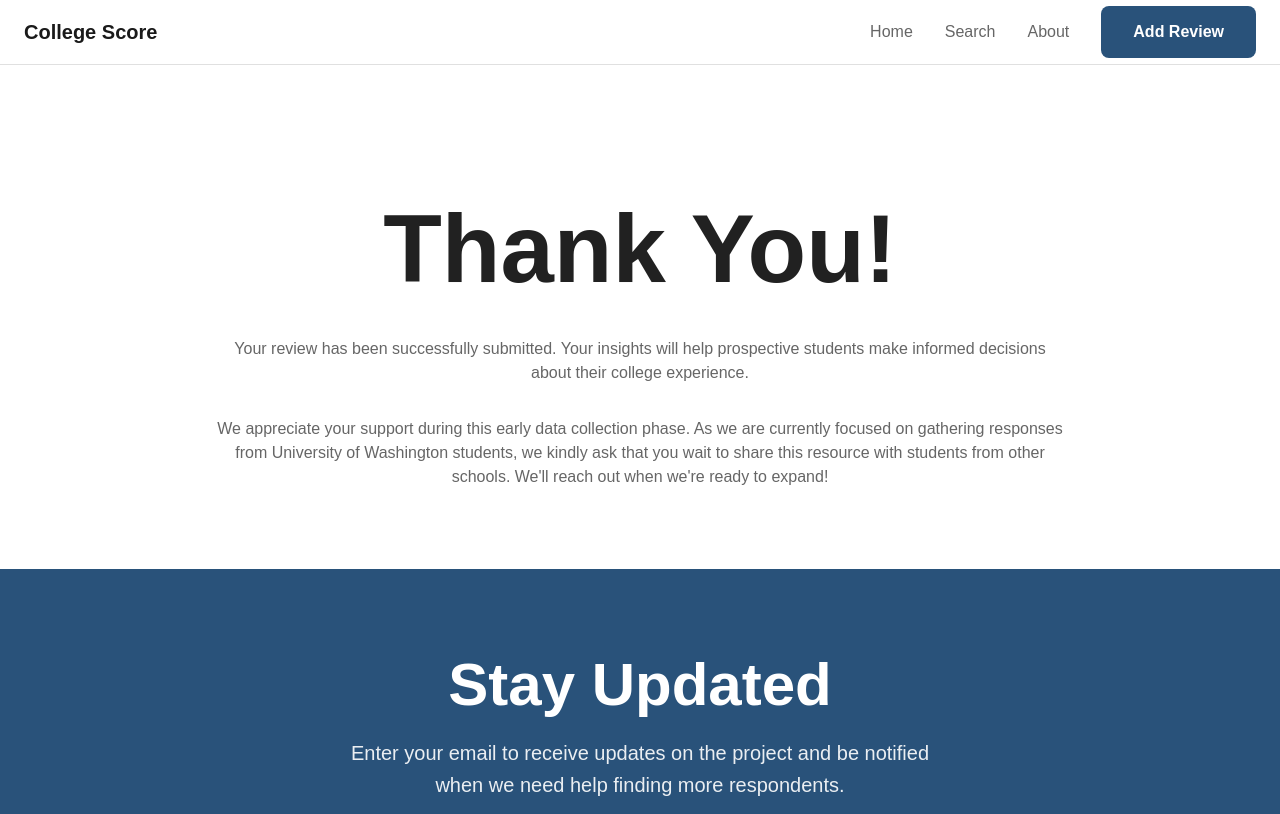
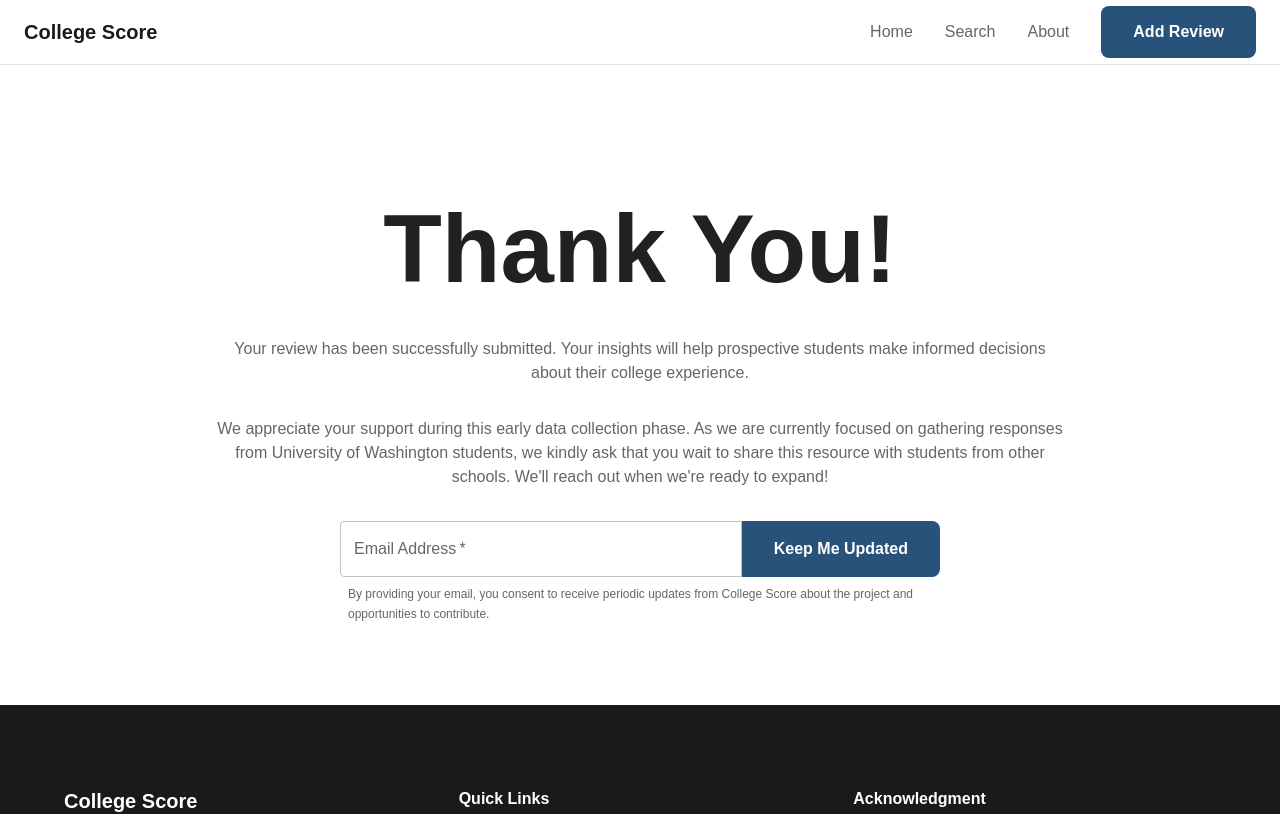
Before and after one commit to collegescore/frontend, a Next.js app: page /thank-you in a window 1280 px wide. Shown: the top 814 px of the page. Built offline with nearby package versions, Linux system fonts and the light colour scheme; some icons are missing; what @mui/material-nextjs would draw is missing.

Commit message:
simplified thank you page

```diff
--- a/src/app/thank-you/page.tsx
+++ b/src/app/thank-you/page.tsx
@@ -46,55 +46,17 @@ export default function ThankYouPage() {
               share this resource with students from other schools. We&apos;ll
               reach out when we&apos;re ready to expand!
             </Paragraph>
-          </Stack>
-        </Container>
-      </Section>
-
-      <Section bgcolor="primary.main" id="stay-updated">
-        <Container
-          sx={{
-            color: "white",
-            textAlign: "center",
-          }}
-        >
-          <Typography
-            variant="h2"
-            component="h2"
-            sx={{
-              fontWeight: 800,
-              mb: 2,
-              fontSize: { xs: "2.25rem", sm: "3rem", md: "3.75rem" },
-              lineHeight: 1.2,
-            }}
-          >
-            Stay Updated
-          </Typography>
-
-          <Typography
-            variant="h6"
-            component="p"
-            sx={{
-              mb: 4,
-              opacity: 0.9,
-              fontWeight: 400,
-              maxWidth: "600px",
-              mx: "auto",
-              lineHeight: 1.6,
-            }}
-          >
-            Enter your email to receive updates on the project and be notified
-            when we need help finding more respondents.
-          </Typography>
 
             <Box
               component="form"
               onSubmit={handleEmailSubmit}
               sx={{
-              maxWidth: 500,
-              mx: "auto",
+                width: "100%",
+                maxWidth: 600,
+                mt: 2,
               }}
             >
-            <Stack spacing={2}>
+              <Stack direction="row" spacing={0}>
                 <TextField
                   type="email"
                   label="Email Address"
@@ -106,17 +68,33 @@ export default function ThankYouPage() {
                   placeholder="your.email@example.com"
                   aria-label="Email address for project updates"
                   sx={{
-                  bgcolor: "white",
-                  borderRadius: 1,
+                    "& .MuiOutlinedInput-root": {
+                      borderTopRightRadius: 0,
+                      borderBottomRightRadius: 0,
+                    },
                   }}
                 />
+                <BasicButton
+                  text="Keep Me Updated"
+                  type="submit"
+                  variant="contained"
+                  disabled={submitted}
+                  sx={{
+                    borderTopLeftRadius: 0,
+                    borderBottomLeftRadius: 0,
+                    whiteSpace: "nowrap",
+                    minWidth: "fit-content",
+                  }}
+                />
+              </Stack>
               <Typography
                 variant="caption"
                 sx={{
-                  color: "white",
-                  opacity: 0.8,
+                  color: "grayscale.main",
+                  display: "block",
                   textAlign: "left",
                   fontSize: "0.75rem",
+                  mt: 1,
                   px: 1,
                 }}
               >
@@ -124,22 +102,14 @@ export default function ThankYouPage() {
                 from College Score about the project and opportunities to
                 contribute.
               </Typography>
-              <BasicButton
-                text={submitted ? "Thank You!" : "Subscribe for Updates"}
-                type="submit"
-                variant="contained"
-                color="secondary"
-                disabled={submitted}
-                sx={{ width: "100%" }}
-              />
-            </Stack>
               {submitted && (
                 <Typography
                   variant="body2"
+                  color="success.main"
                   sx={{
                     mt: 2,
-                  color: "white",
                     fontWeight: 600,
+                    textAlign: "center",
                   }}
                   role="status"
                 >
@@ -147,6 +117,7 @@ export default function ThankYouPage() {
                 </Typography>
               )}
             </Box>
+          </Stack>
         </Container>
       </Section>
     </>
```
Lines whose indentation alone changed are shown as unchanged.
